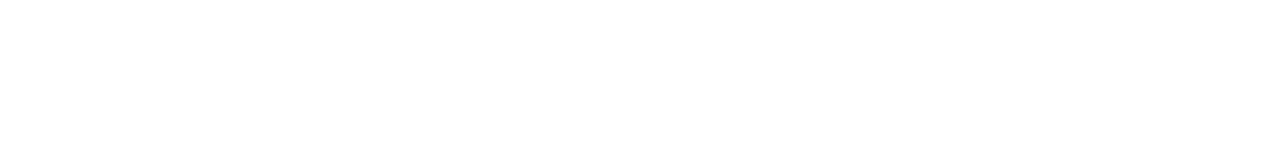
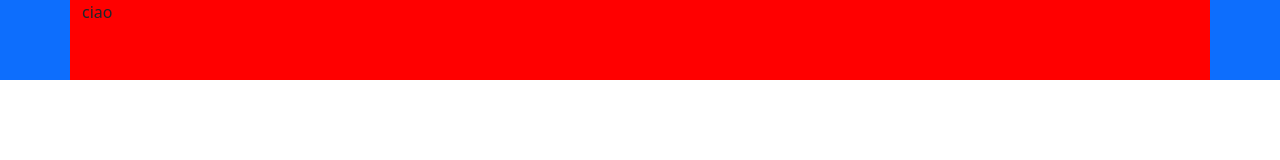
Before and after one commit to Daniele206/html-css-bootstrap-freelancer, a plain HTML site: page index.html in a window 1280 px wide. Drawn offline with nearby package versions, Linux system fonts and the light colour scheme.

Commit message:
[add] problema cambio colore bootstrap

```diff
--- a/assets/main/style.css
+++ b/assets/main/style.css
@@ -0,0 +1,8 @@
+[class ^="container"]{
+  background-color: red;
+  min-height: 80px;
+}
+
+:root{
+  --bs-primary: green;
+}
--- a/index.html
+++ b/index.html
@@ -3,10 +3,23 @@
 <head>
   <meta charset="UTF-8">
   <meta name="viewport" content="width=device-width, initial-scale=1.0">
+  <link href="https://cdn.jsdelivr.net/npm/bootstrap@5.0.2/dist/css/bootstrap.min.css" rel="stylesheet" integrity="sha384-EVSTQN3/azprG1Anm3QDgpJLIm9Nao0Yz1ztcQTwFspd3yD65VohhpuuCOmLASjC" crossorigin="anonymous">
   <link rel="stylesheet" href="./assets/main/style.css">
   <title>Bootstrap Freelancer</title>
 </head>
 <body>
+  <header class="bg-primary">
+    <div class="container">
+      ciao
+    </div>
+  </header>
 
+  <main>
+
+  </main>
+
+  <footer>
+
+  </footer>
 </body>
 </html>
```
